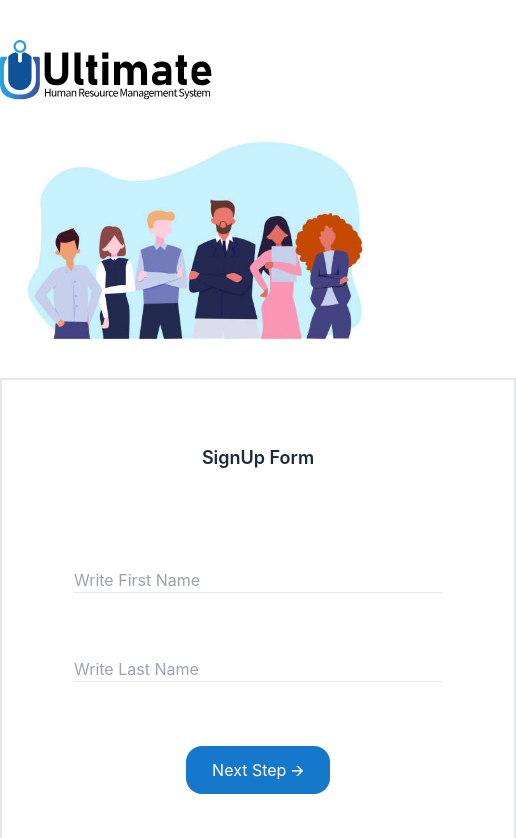
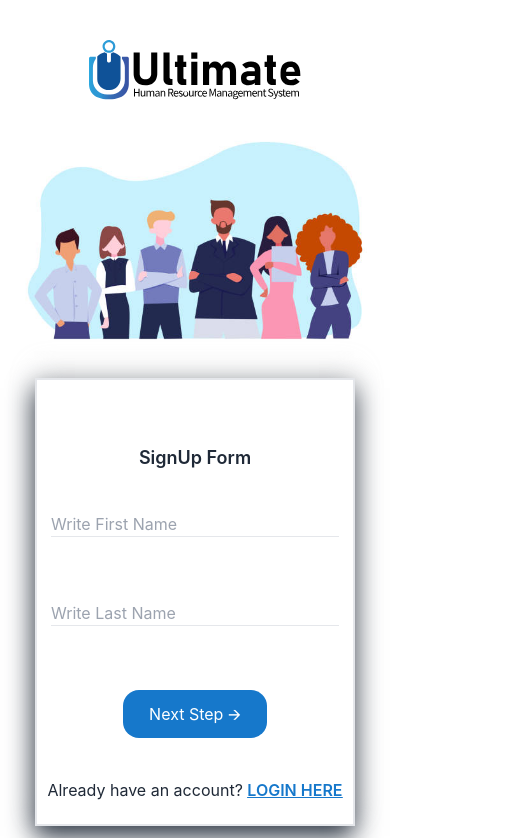
Before and after one commit to dmshikder/ultimateHRMS, a React (Create React App) app: page / in a window 390 px wide. Shown: the top 838 px of the page, 516 px wide, since content can reach past the window. Built offline with nearby package versions, Linux system fonts and the light colour scheme.

Commit message:
signup page responsive done

```diff
--- a/src/components/Home/Home.js
+++ b/src/components/Home/Home.js
@@ -5,8 +5,8 @@ import Signup from '../Signup/Signup';
 
 const Home = () => {
   return (
-    <div className="card lg:card-side bg-base-100 mt-10">
-  <div>
+    <div className=" bg-base-100 mt-10 flex flex-col justify-center items-center lg:flex-row ">
+  <div className='flex flex-col items-center justify-center'>
     <Logo/>
     <img src={image} alt="" />
   </div>
--- a/src/components/Login/Login.js
+++ b/src/components/Login/Login.js
@@ -58,7 +58,7 @@ const Login = () => {
         />
         <input onChange={(e)=>setPassword(e.target.value)}
           className="border-b w-368"
-          type="text"
+          type="password"
           name=""
           id=""
           placeholder="Write Password"
--- a/src/components/Signup/OtherInfo.js
+++ b/src/components/Signup/OtherInfo.js
@@ -10,12 +10,12 @@ const OtherInfo = ({ formData, setFormData }) => {
       <input className='border-b w-271' type="number" name="" id="" placeholder='1xxxxxxxxxx'
         onChange={(e)=>setFormData({...formData, phone_number:e.target.value})}
           value={formData.phone_number}
-      />
+       required/>
       </div>
       <input className='border-b w-368' type="email" name="" id="" placeholder='Write Email Address'
         onChange={(e)=>setFormData({...formData, email:e.target.value})}
           value={formData.email}
-      />
+       required/>
     </div>
   )
 }
--- a/src/components/Signup/Password.js
+++ b/src/components/Signup/Password.js
@@ -11,7 +11,7 @@ const Password = ({ formData, setFormData }) => {
         placeholder="Write Password"
         onChange={(e)=>setFormData({...formData, password:e.target.value})}
           value={formData.password}
-      />
+       required/>
 
       <p>Your password must be 8 character</p>
     </div>
--- a/src/components/Signup/PersonalInfo.js
+++ b/src/components/Signup/PersonalInfo.js
@@ -5,7 +5,7 @@ const PersonalInfo = ({ formData, setFormData }) => {
     <>
       <div className="flex flex-col gap-16">
         <input
-          className="border-b w-368"
+          className="border-b w-72"
           type="text"
           name=""
           id=""
@@ -13,16 +13,16 @@ const PersonalInfo = ({ formData, setFormData }) => {
           onChange={(e)=>setFormData({...formData, first_name:e.target.value})}
           value={formData.first_name}
 
-        />
+         required/>
         <input
-          className="border-b w-368"
+          className="border-b w-72"
           type="text"
           name=""
           id=""
           placeholder="Write Last Name"
           onChange={(e)=>setFormData({...formData, last_Name:e.target.value})}
           value={formData.last_Name}
-        />
+         required/>
       </div>
 
     </>
--- a/src/components/Signup/Signup.js
+++ b/src/components/Signup/Signup.js
@@ -54,9 +54,9 @@ const Signup = () => {
     <>
       <form onSubmit={(e)=>handleSubmit(e)}>
 
-        <div className="form-container w-516 h-630 border-2 flex flex-col items-center">
+        <div className=" w-80  h-448 border-2 flex flex-col items-center shadow-bShadow md:w-640 md:mb-10 lg:w-480 lg:mr-5 xl:w-640 ">
           <div className="Title">
-            <h1 className="font-semibold text-lg mb-24 mt-16">{FormTitles[page]}</h1>
+            <h1 className="font-semibold text-lg mb-10 mt-16">{FormTitles[page]}</h1>
           </div>
           <div className="form-input">{PageDisplay()}</div>
           <div className="button flex flex-row items-center justify-center gap-10">
--- a/tailwind.config.js
+++ b/tailwind.config.js
@@ -17,6 +17,7 @@ module.exports = {
       },
       height:{
         '72':'4.5rem',
+        '448':'28rem',
         '630':'39.375rem',
       },
       boxShadow: {
```
